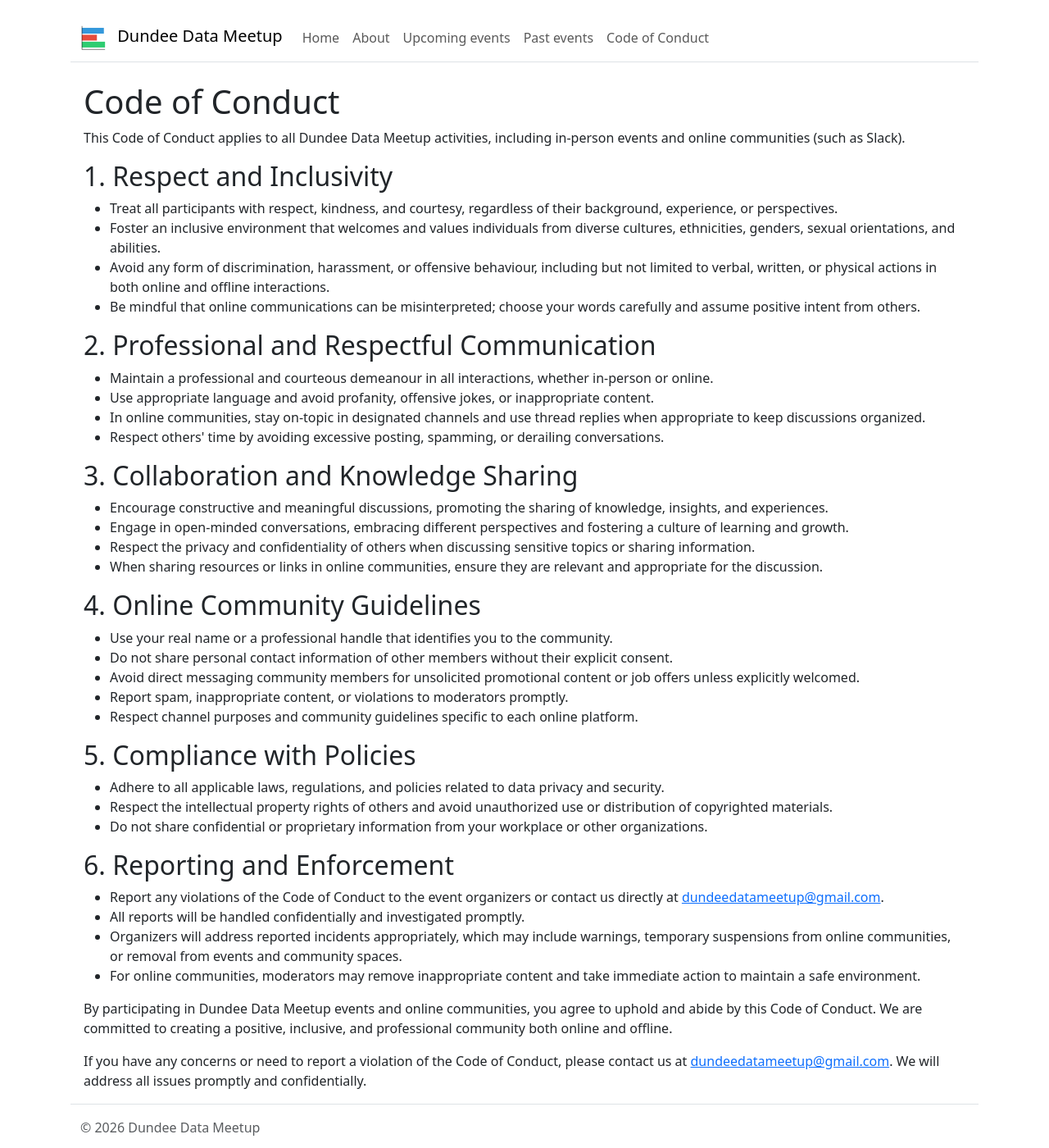
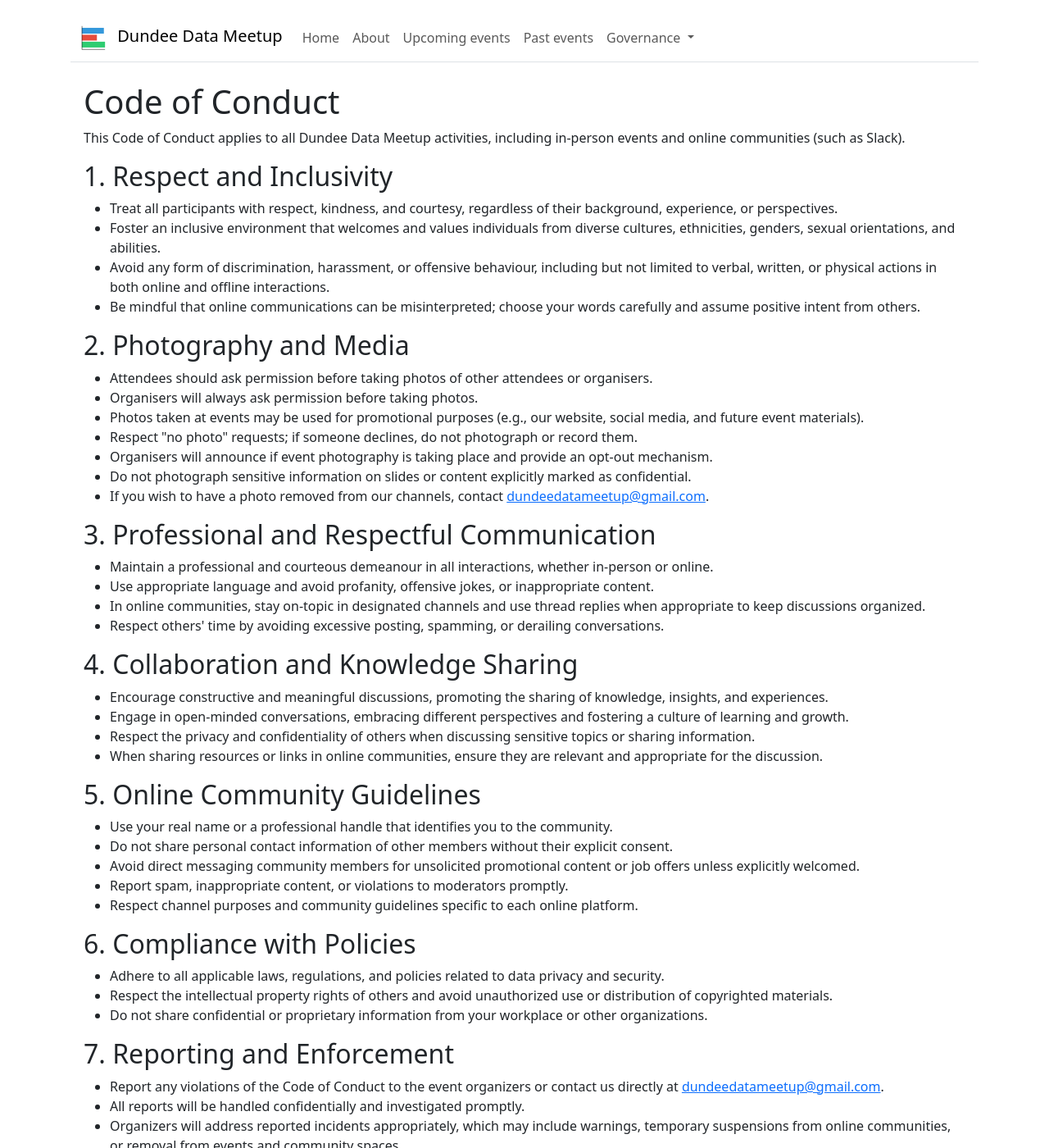
Before and after one commit to DundeeDataMeetup/dundeedatameetup.github.io, a Jekyll site: the page built from governance/code-of-conduct.md, in a window 1280 px wide and 1400 px high. Shown: the whole window at 82% size. Built offline with Jekyll 4.4.1, drawn with Linux system fonts in a browser that asks for light colours.

Commit message:
feat: Governance documentation changes - Created Governance section - Fixes #7 - Fixes #11 - Added constitution

```diff
--- a/_layouts/default.html
+++ b/_layouts/default.html
@@ -53,8 +53,15 @@
                         <li class="nav-item">
                             <a class="nav-link" href="/events">Past events</a>
                         </li>
-                        <li class="nav-item">
-                            <a class="nav-link" href="/code-of-conduct">Code of Conduct</a>
+                        <li class="nav-item dropdown">
+                            <a class="nav-link dropdown-toggle" href="#" id="navbarDropdownGovernance" role="button" data-bs-toggle="dropdown" aria-expanded="false">
+                                Governance
+                            </a>
+                            <ul class="dropdown-menu" aria-labelledby="navbarDropdownGovernance">
+                                <li><a class="dropdown-item" href="/governance/code-of-conduct">Code of Conduct</a></li>
+                                <li><a class="dropdown-item" href="/governance/constitution">Constitution</a></li>
+                                <li><a class="dropdown-item" href="/governance/privacy-policy">Privacy Policy</a></li>
+                            </ul>
                         </li>
                         {%comment%}
                         <li class="nav-item">
--- a/code-of-conduct.html
+++ b/governance/code-of-conduct.md
@@ -15,7 +16,18 @@
     <li>Be mindful that online communications can be misinterpreted; choose your words carefully and assume positive intent from others.</li>
 </ul>
 
-<h2>2. Professional and Respectful Communication</h2>
+<h2>2. Photography and Media</h2>
+<ul>
+    <li>Attendees should ask permission before taking photos of other attendees or organisers.</li>
+    <li>Organisers will always ask permission before taking photos.</li>
+    <li>Photos taken at events may be used for promotional purposes (e.g., our website, social media, and future event materials).</li>
+    <li>Respect "no photo" requests; if someone declines, do not photograph or record them.</li>
+    <li>Organisers will announce if event photography is taking place and provide an opt-out mechanism.</li>
+    <li>Do not photograph sensitive information on slides or content explicitly marked as confidential.</li>
+    <li>If you wish to have a photo removed from our channels, contact <a href="mailto:dundeedatameetup@gmail.com">dundeedatameetup@gmail.com</a>.</li>
+</ul>
+
+<h2>3. Professional and Respectful Communication</h2>
 <ul>
     <li>Maintain a professional and courteous demeanour in all interactions, whether in-person or online.</li>
     <li>Use appropriate language and avoid profanity, offensive jokes, or inappropriate content.</li>
@@ -40,14 +52,14 @@
     <li>Respect channel purposes and community guidelines specific to each online platform.</li>
 </ul>
 
-<h2>5. Compliance with Policies</h2>
+<h2>6. Compliance with Policies</h2>
 <ul>
     <li>Adhere to all applicable laws, regulations, and policies related to data privacy and security.</li>
     <li>Respect the intellectual property rights of others and avoid unauthorized use or distribution of copyrighted materials.</li>
     <li>Do not share confidential or proprietary information from your workplace or other organizations.</li>
 </ul>
 
-<h2>6. Reporting and Enforcement</h2>
+<h2>7. Reporting and Enforcement</h2>
 <ul>
     <li>Report any violations of the Code of Conduct to the event organizers or contact us directly at <a href="mailto:dundeedatameetup@gmail.com" >dundeedatameetup@gmail.com</a>.</li>
     <li>All reports will be handled confidentially and investigated promptly.</li>
```
Also changed, not shown: other parts of governance/code-of-conduct.md (+3 -2 lines), governance/constitution.md (added, +75 -0 lines), governance/privacy-policy.md (added, +111 -0 lines).
